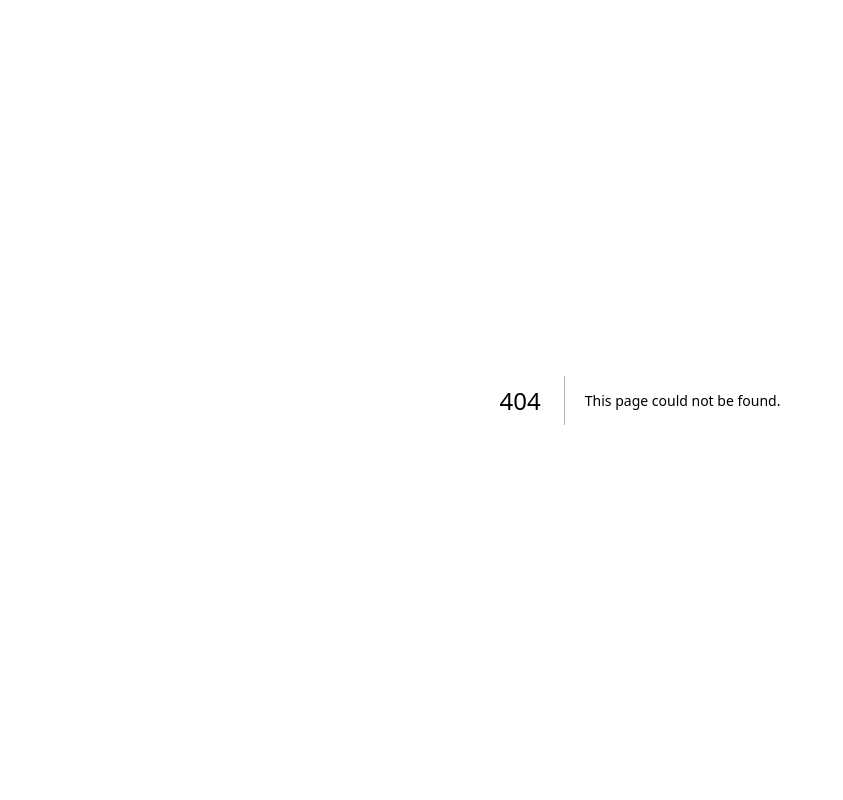
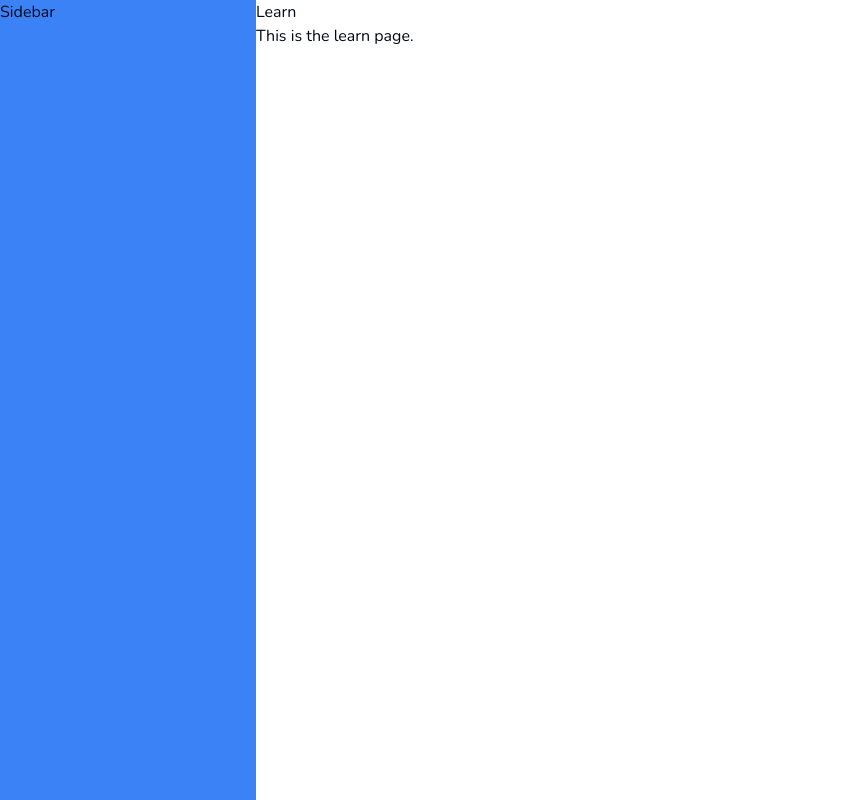
Before and after one commit to Frisbeetarian/logha, a Next.js app: page /learn in a window 1280 px wide. Before the commit this address had no page. Shown: the whole page, without its empty margins (0-843 px from the left). Built offline with nearby package versions, Linux system fonts and the light colour scheme.

Commit message:
add sidebar component

```diff
--- /dev/null
+++ b/app/(main)/layout.tsx
@@ -0,0 +1,16 @@
+import { Sidebar } from "@/components/sidebar";
+
+type Props = {
+  children: React.ReactNode;
+};
+
+export default function MainLayout({ children }: Props) {
+  return (
+    <>
+      <Sidebar />
+      <main className="pl-[256px]">
+        <div>{children}</div>
+      </main>
+    </>
+  );
+}
--- /dev/null
+++ b/app/(main)/learn/page.tsx
@@ -0,0 +1,8 @@
+export default function LearnPage() {
+  return (
+    <div>
+      <h1>Learn</h1>
+      <p>This is the learn page.</p>
+    </div>
+  );
+}
--- a/app/globals.css
+++ b/app/globals.css
@@ -1,6 +1,13 @@
 @tailwind base;
 @tailwind components;
 @tailwind utilities;
+
+html,
+body,
+:root {
+  @apply font-sans antialiased;
+  @apply h-full;
+}
 
 @layer base {
   :root {
--- /dev/null
+++ b/components/sidebar.tsx
@@ -0,0 +1,7 @@
+export const Sidebar = () => {
+  return (
+    <aside className="bg-blue-500 h-full w-[256px] fixed flex   ">
+      Sidebar
+    </aside>
+  );
+};
```
